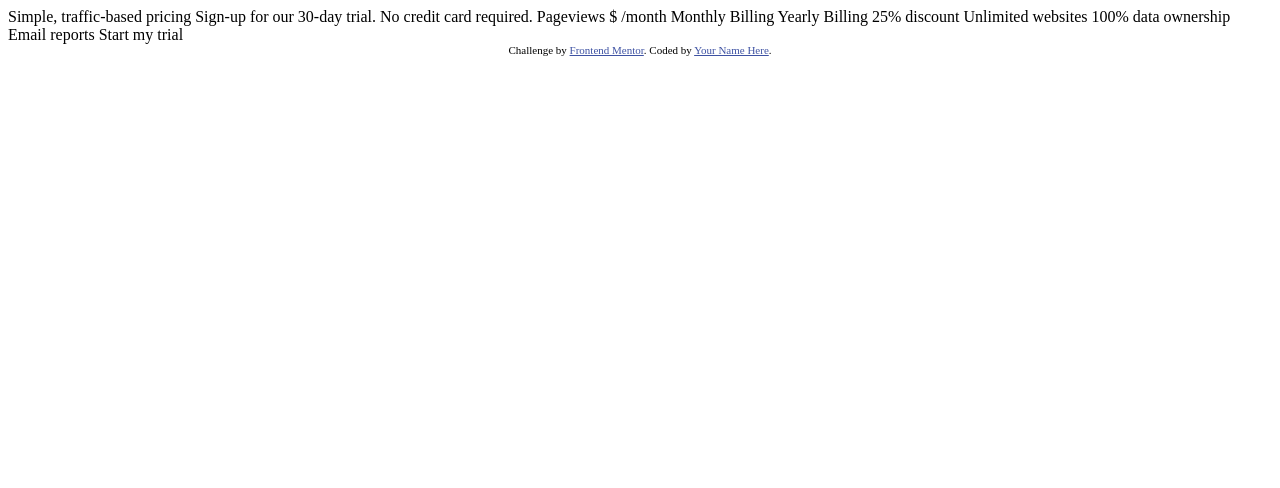
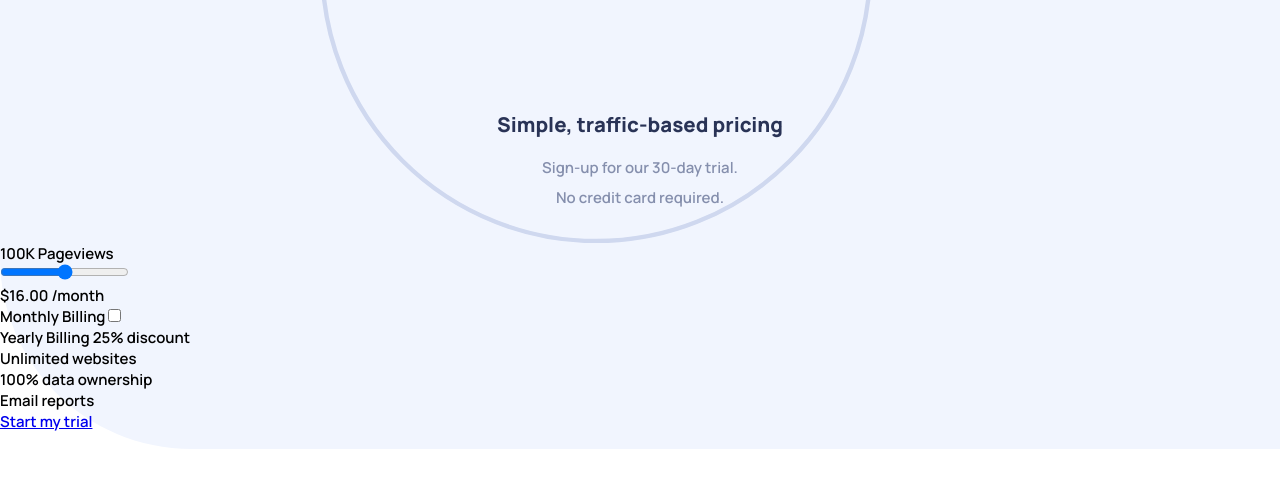
Before and after one commit to cesarionivar/Interactive-pricing-component, a plain HTML site: page index.html in a window 1280 px wide. Drawn offline with Linux system fonts and the light colour scheme.

Commit message:
Header and HTML structure

```diff
--- a/index.html
+++ b/index.html
@@ -7,7 +7,7 @@
   <link rel="icon" type="image/png" sizes="32x32" href="./images/favicon-32x32.png">
 
   <title>Frontend Mentor | Interactive pricing component</title>
-
+  <link rel="stylesheet" href="./css/styles.min.css">
   <!-- Feel free to remove these styles or customise in your own stylesheet 👍 -->
   <style>
     .attribution { font-size: 11px; text-align: center; }
@@ -16,24 +16,41 @@
 </head>
 <body>
 
-  Simple, traffic-based pricing
-  Sign-up for our 30-day trial. No credit card required.
+  <header class="header">
+    <h1 class="header__title">Simple, traffic-based pricing</h1>
+    <div class="header__description">
+      <p>Sign-up for our 30-day trial.</p>
+      <p>No credit card required.</p>
+    </div>
+  </header>
 
-  Pageviews
-  $ /month
+  <div class="box">
+    <div class="box__options">
+      <p class="box__title">100K Pageviews</p>
+      <input class="box__range" type="range" name="price" id="price" min="0" max="30">
+      <div class="box__viewers">
+        $16.00 <span>/month</span>
+      </div>
+      <div class="box__charge">
+        <label for="billing">Monthly Billing</label>
+        <input type="checkbox" name="billing" id="billing">
+        <p>Yearly Billing <span>25% discount</span></p>
+      </div>
+    </div>
+    <div class="box__description">
+      <ul>
+        <li>Unlimited websites</li>
+        <li>100% data ownership</li>
+        <li>Email reports</li>
+      </ul>
+      <a href="#" class="box__select">Start my trial</a>
+    </div>
 
-  Monthly Billing
-  Yearly Billing 25% discount
+  </div>
 
-  Unlimited websites
-  100% data ownership
-  Email reports
-
-  Start my trial
-
-  <div class="attribution">
+  <!-- <div class="attribution">
     Challenge by <a href="https://www.frontendmentor.io?ref=challenge" target="_blank">Frontend Mentor</a>.
     Coded by <a href="#">Your Name Here</a>.
-  </div>
+  </div> -->
 </body>
 </html>
--- /dev/null
+++ b/sass/_globals.scss
@@ -0,0 +1,19 @@
+@import url('https://fonts.googleapis.com/css2?family=Manrope:wght@600;800&display=swap');
+
+*, *::after, *::before {
+    margin: 0;
+    padding: 0;
+    box-sizing: border-box;
+}
+
+html {
+    font-size: 15px;
+    font-family: $primaryFont;
+}
+
+body {
+    min-height: 100vh;
+    background-image: url('../images/bg-pattern.svg');
+    background-position: top left;
+    background-repeat: no-repeat;
+}
--- /dev/null
+++ b/sass/_header.scss
@@ -0,0 +1,26 @@
+.header {
+    background-image: url('../images/pattern-circles.svg');
+    background-repeat: no-repeat;
+    background-position: bottom center;
+    background-size: 50%;
+    padding: 30px;
+
+    &__title {
+        color: $darkDesaturatedBlue;
+        font-size: 1.36rem;
+        text-align: center;
+        margin-top: 5.33rem;
+    }
+
+    &__description {
+        margin-top: 1rem;
+        color: $grayishBlue;
+        text-align: center;
+    }
+
+    &__description p {
+        margin: 0;
+        line-height: 2;
+    }
+
+}
--- /dev/null
+++ b/sass/_variables.scss
@@ -0,0 +1,17 @@
+// Primary colors
+$softCyan: hsl(174, 77%, 80%);
+$strongCyan: hsl(174, 86%, 45%);
+$lightGrayishRed: hsl(14, 92%, 95%);
+$lightRed: hsl(15, 100%, 70%);
+$paleBlue: hsl(226, 100%, 87%);
+
+// Neutral colors
+$white: hsl (0, 0%, 100%);
+$veryPaleBlue: hsl(230, 100%, 99%);
+$lightGrayishBlue: hsl(224, 65%, 95%);
+$lightGrayishBlue: hsl(223, 50%, 87%);
+$grayishBlue: hsl(225, 20%, 60%);
+$darkDesaturatedBlue: hsl(227, 35%, 25%);
+
+// Fonts
+$primaryFont: 'Manrope', sans-serif;
--- /dev/null
+++ b/sass/styles.scss
@@ -0,0 +1,3 @@
+@import 'variables';
+@import 'globals';
+@import 'header';
```
Also changed, not shown: css/styles.min.css (added), 1 other file.
